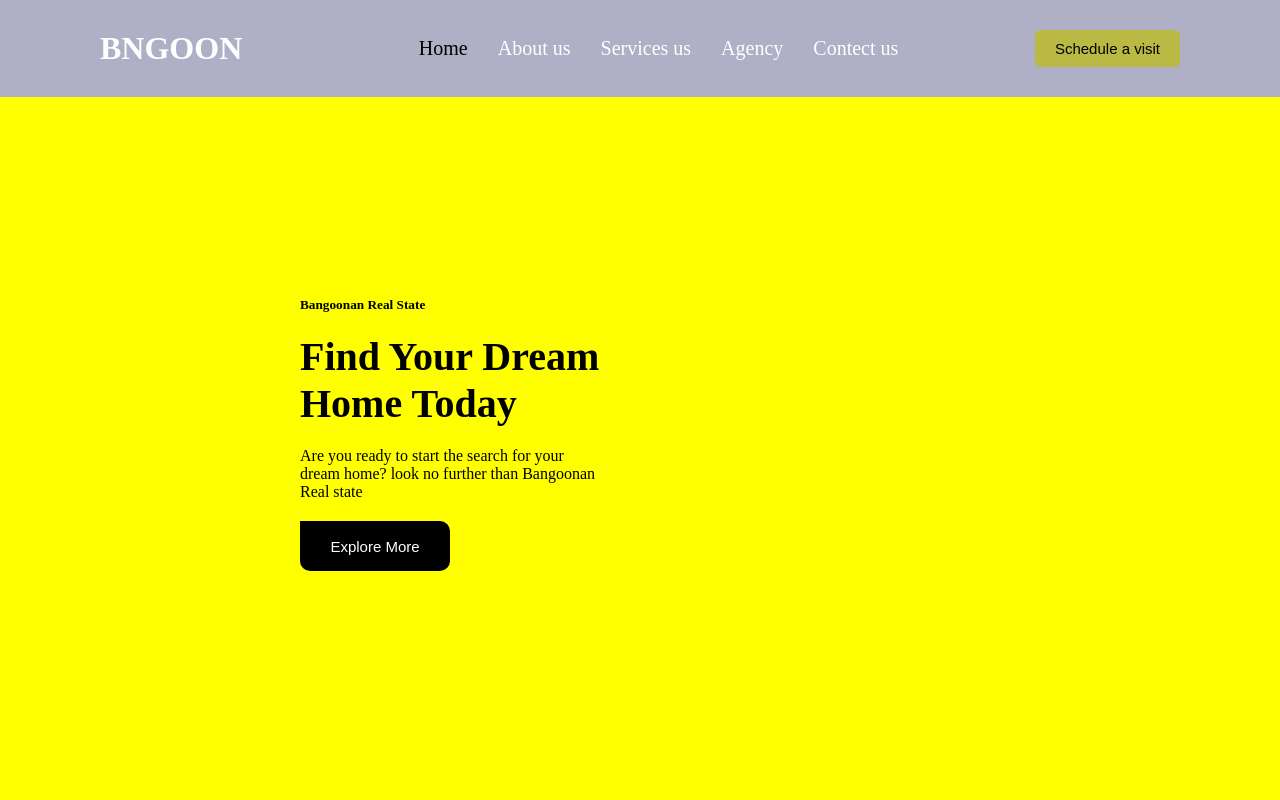
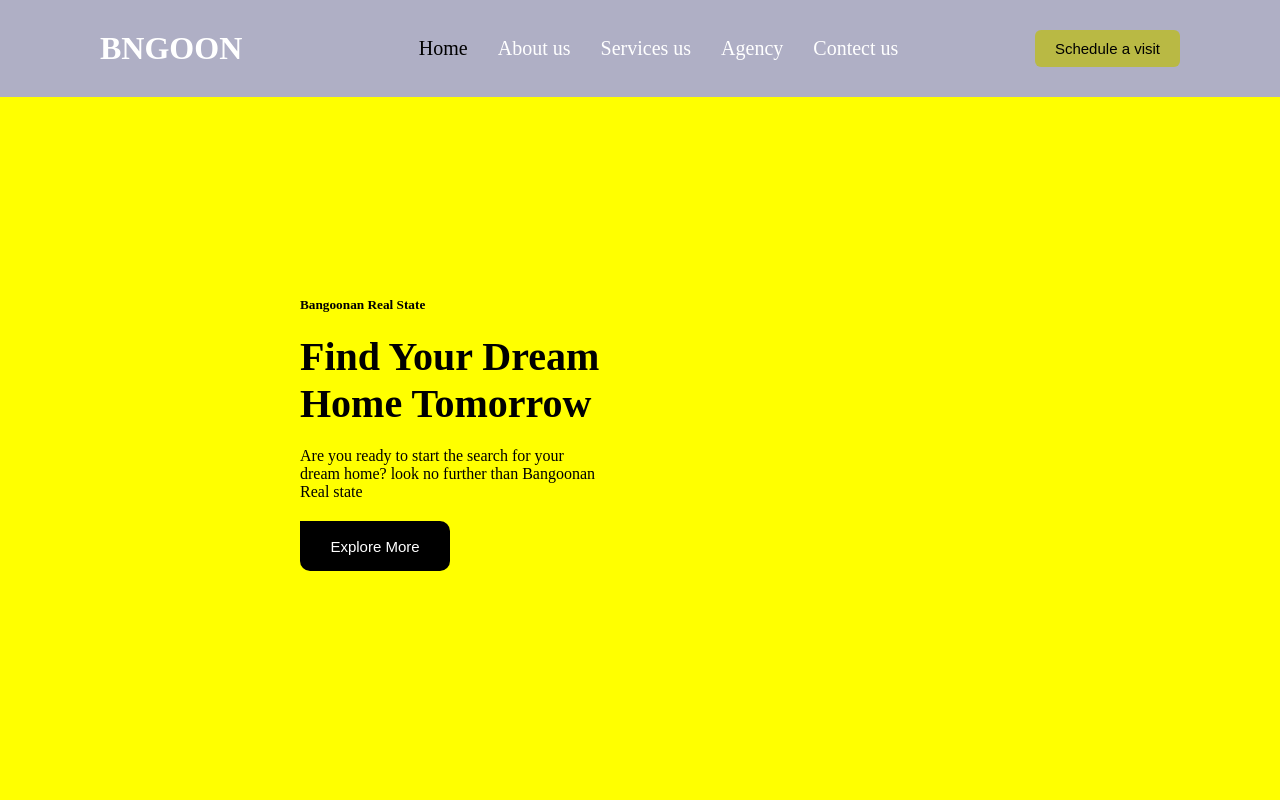
Before and after one commit to saadak123456/amon, a plain HTML site: page index.html in a window 1280 px wide. Shown: the top 800 px of the page. Drawn offline with Linux system fonts and the light colour scheme.

Commit message:
waxaa baa badalnay

```diff
--- a/index.html
+++ b/index.html
@@ -26,7 +26,7 @@
         <div class="main ">
             <div class="main-parents">
             <h5>Bangoonan Real State</h5>
-            <h1> Find Your Dream Home Today</h1>
+            <h1> Find Your Dream Home Tomorrow</h1>
             <p>Are you ready to start the search for your dream home? look no further than Bangoonan Real state </p>
 
                 <button class="btn1">Explore More</button>
```
